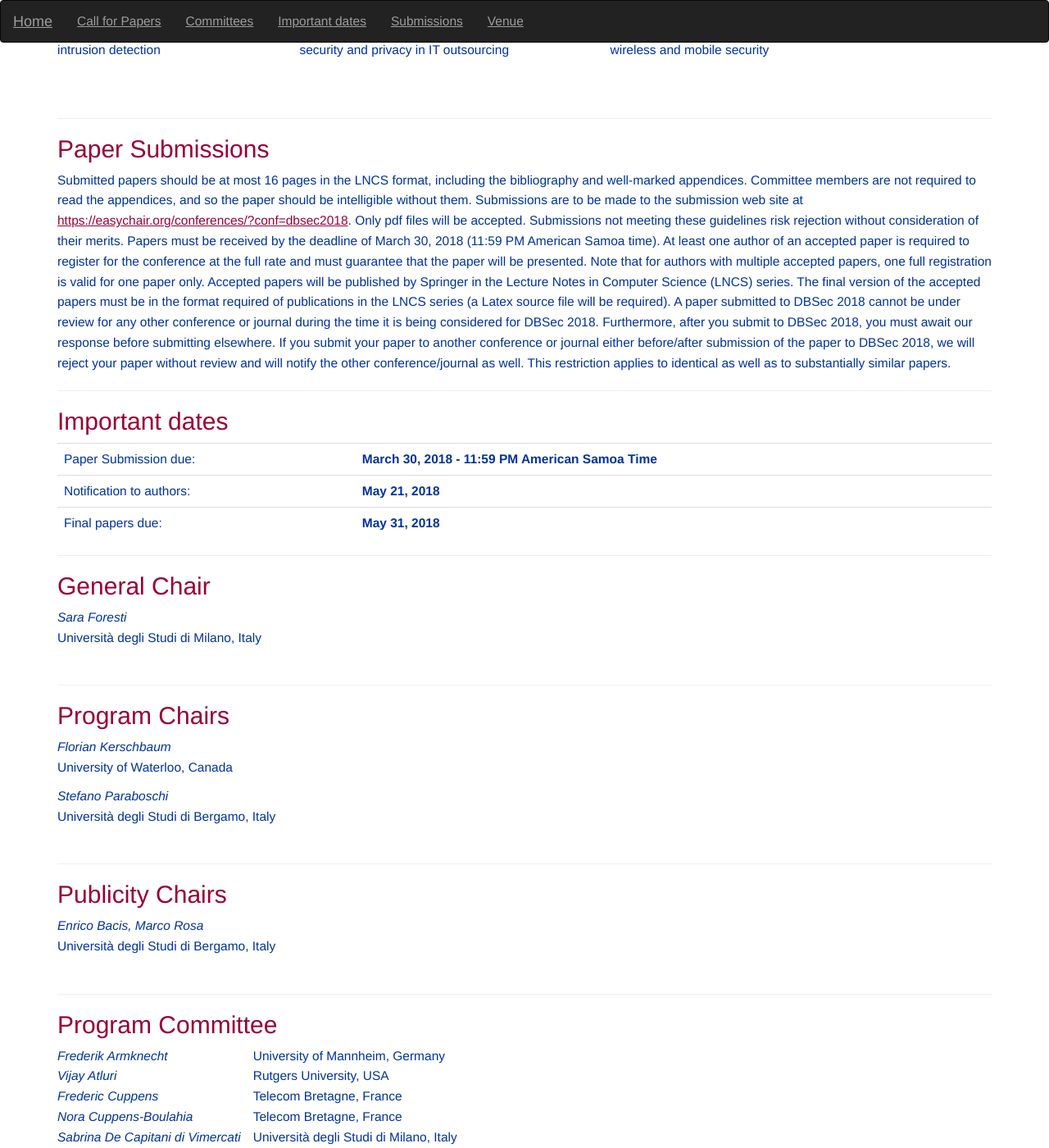
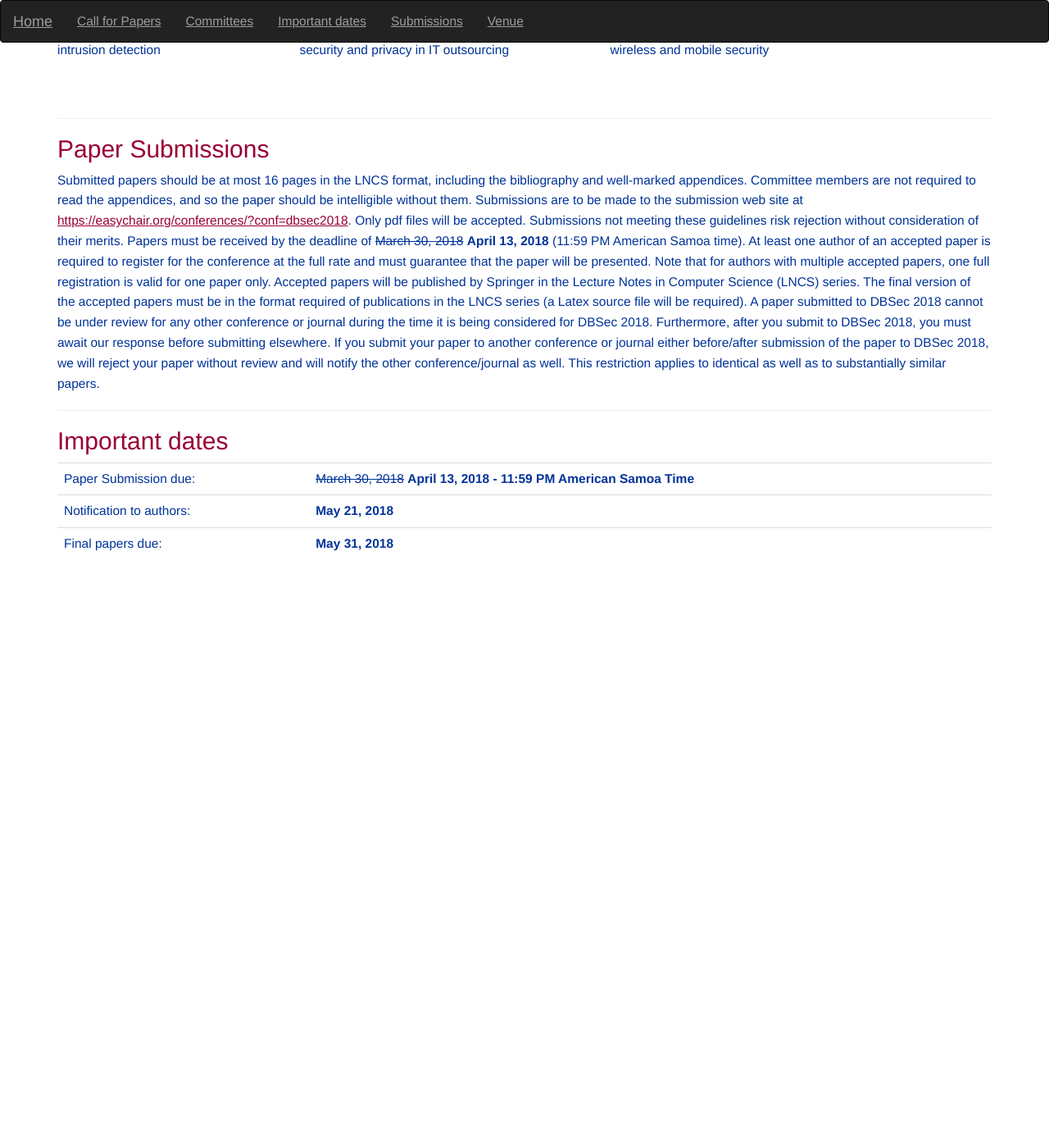
Before and after one commit to dbsec18/dbsec18.github.io, a Jekyll site: the page built from cfp.markdown, in a window 1280 px wide and 1400 px high, scrolled down 781 px. Shown: the whole window at 82% size. Built offline with Jekyll 4.4.1, drawn with Linux system fonts in a browser that asks for light colours; nearby versions of some CDN libraries; after the commit the page ends 1533 px from its top, so only the background shows below that; some of the changed text lies outside the part shown.

Commit message:
deadline extension

```diff
--- a/cfp.markdown
+++ b/cfp.markdown
@@ -95,99 +95,30 @@ submission web site at
 <https://easychair.org/conferences/?conf=dbsec2018>. Only pdf files will
 be accepted.  Submissions not meeting these guidelines risk rejection
 without consideration of their merits. Papers must be received by the
-deadline of March 30, 2018 (11:59 PM American Samoa time).  At least
-one author of an accepted paper is required to register for the
-conference at the full rate and must guarantee that the paper will be
-presented. Note that for authors with multiple accepted papers, one
-full registration is valid for one paper only. Accepted papers will be
-published by Springer in the Lecture Notes in Computer Science (LNCS)
-series. The final version of the accepted papers must be in the format
-required of publications in the LNCS series (a Latex source file will
-be required).  A paper submitted to DBSec 2018 cannot be under review
-for any other conference or journal during the time it is being
-considered for DBSec 2018. Furthermore, after you submit to DBSec
-2018, you must await our response before submitting elsewhere. If you
-submit your paper to another conference or journal either before/after
-submission of the paper to DBSec 2018, we will reject your paper
-without review and will notify the other conference/journal as
-well. This restriction applies to identical as well as to
-substantially similar papers.
+deadline of ~~March 30, 2018~~ **April 13, 2018** (11:59 PM American
+Samoa time).  At least one author of an accepted paper is required to
+register for the conference at the full rate and must guarantee that the
+paper will be presented. Note that for authors with multiple accepted
+papers, one full registration is valid for one paper only. Accepted
+papers will be published by Springer in the Lecture Notes in Computer
+Science (LNCS) series. The final version of the accepted papers must be
+in the format required of publications in the LNCS series (a Latex
+source file will be required).  A paper submitted to DBSec 2018 cannot
+be under review for any other conference or journal during the time it
+is being considered for DBSec 2018. Furthermore, after you submit to
+DBSec 2018, you must await our response before submitting elsewhere. If
+you submit your paper to another conference or journal either
+before/after submission of the paper to DBSec 2018, we will reject your
+paper without review and will notify the other conference/journal as
+well. This restriction applies to identical as well as to substantially
+similar papers.
 
 --------------------------------------------------------------------------------
 
 ## Important dates
 
-|---------------------------|---------------------------------------------------|
-| Paper Submission due:     | **March 30, 2018 - 11:59 PM American Samoa Time** |
-| Notification to authors:  | **May 21, 2018**                                  |
-| Final papers due:         | **May 31, 2018**                                  |
+|---------------------------|----------------------------------------------------------------------|
+| Paper Submission due:     | ~~March 30, 2018~~ **April 13, 2018 - 11:59 PM American Samoa Time** |
+| Notification to authors:  | **May 21, 2018**                                                     |
+| Final papers due:         | **May 31, 2018**                                                     |
 {: .table }
-
---------------------------------------------------------------------------------
-
-## General Chair
-*Sara Foresti*
-Università degli Studi di Milano, Italy<br><br>
-
---------------------------------------------------------------------------------
-
-## Program Chairs
-*Florian Kerschbaum*
-University of Waterloo, Canada
-
-*Stefano Paraboschi*
-Università degli Studi di Bergamo, Italy<br><br>
-
---------------------------------------------------------------------------------
-
-## Publicity Chairs
-
-*Enrico Bacis, Marco Rosa*
-Università degli Studi di Bergamo, Italy<br><br>
-
---------------------------------------------------------------------------------
-
-## Program Committee
-
-| Frederik Armknecht               | University of Mannheim, Germany          |
-| Vijay Atluri                     | Rutgers University, USA                  |
-| Frederic Cuppens                 | Telecom Bretagne, France                 |
-| Nora Cuppens-Boulahia            | Telecom Bretagne, France                 |
-| Sabrina De Capitani di Vimercati | Università degli Studi di Milano, Italy  |
-| Giovanni Di Crescenzo            | Vencore Labs, USA                        |
-| Sara Foresti                     | Università degli Studi di Milano, Italy  |
-| Joaquin Garcia-Alfaro            | Telecom SudParis, France                 |
-| Stefanos Gritzalis               | University of the Aegean, Greece         |
-| Ehud Gudes                       | Ben-Gurion University, Israel            |
-| Yuan Hong                        | Illinois Institute of Technology, USA    |
-| Sushil Jajodia                   | George Mason University, USA             |
-| Sokratis Katsikas                | Giovik University College, Norway        |
-| Alex X. Liu                      | Michigan State University, USA           |
-| Peng Liu                         | Pennsylvania State University            |
-| Giovanni Livraga                 | Università degli Studi di Milano, Italy  |
-| Ashwin Machanavajjhala           | Duke University, USA                     |
-| Brad Malin                       | Vanderbilt University, USA               |
-| Fabio Martinelli                 | IIT-CNR, Italy                           |
-| Catherine Meadows                | NRL, USA                                 |
-| Martin Olivier                   | University of Pretoria, South Africa     |
-| Andreas Peter                    | University of Twente, Netherlands        |
-| Silvio Ranise                    | FBK Security and Trust Unit, Italy       |
-| Indrajit Ray                     | Colorado State University, USA           |
-| Kui Ren                          | University at Buffalo, USA               |
-| Pierangela Samarati              | Università degli Studi di Milano, Italy  |
-| Scott Stoller                    | Stony Brook University, USA              |
-| Tamir Tassa                      | The Open University of Israel, Israel    |
-| Mahesh Tripunitara               | University of Waterloo, Canada           |
-| Jaideep Vaidya                   | Rutgers University, USA                  |
-| Lingyu Wang                      | Concordia University, Canada             |
-| Wendy H. Wang                    | Stevens Institute of Technology, USA     |
-| Attila Yavuz                     | Oregon State University, USA             |
-| Ting Yu                          | QCRI, Qatar                              |
-| Nicola Zannone                   | Eindhoven Technical University           |
-{: .committee }
-
---------------------------------------------------------------------------------
-
-## IFIP WG11.3 Chair
-*Sabrina De Capitani di Vimercati*
-Università degli Studi di Milano, Italy<br><br>
--- a/cfp_dbsec2018.txt
+++ b/cfp_dbsec2018.txt
@@ -58,7 +58,7 @@ submission web site at
 https://easychair.org/conferences/?conf=dbsec2018. Only pdf files will
 be accepted.  Submissions not meeting these guidelines risk rejection
 without consideration of their merits. Papers must be received by the
-deadline of March 30, 2018 (11:59 PM American Samoa time).  At least
+deadline of April 13, 2018 (11:59 PM American Samoa time).  At least
 one author of an accepted paper is required to register for the
 conference at the full rate and must guarantee that the paper will be
 presented. Note that for authors with multiple accepted papers, one
@@ -78,7 +78,7 @@ substantially similar papers.
 
 
 IMPORTANT DATES
-Paper Submission due: March 30, 2018 - 11:59 PM American Samoa Time
+Paper Submission due: April 13, 2018 - 11:59 PM American Samoa Time
 Notification to authors: May 21, 2018
 Final papers due: May 31, 2018
 
```
Also changed, not shown: dates.markdown (+4 -4 lines), submissions.markdown (+17 -17 lines).
